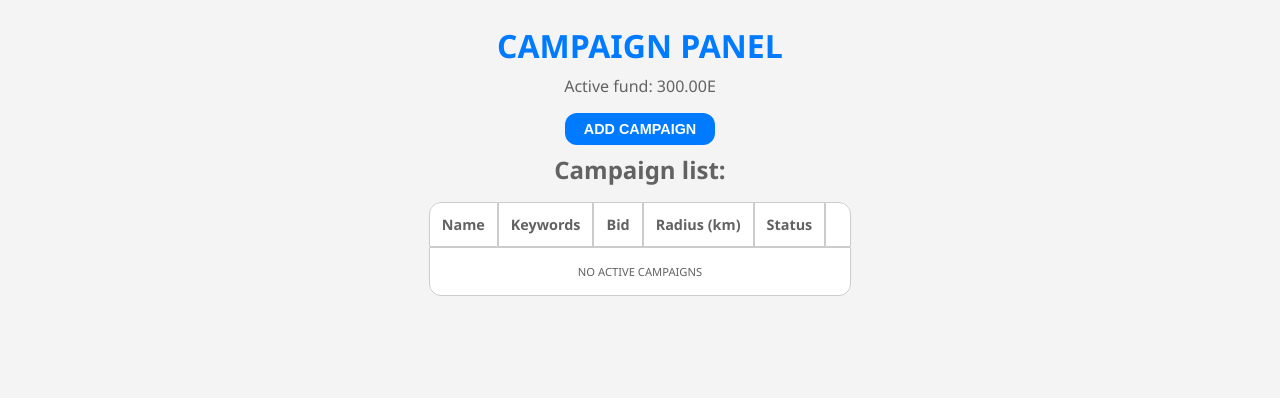
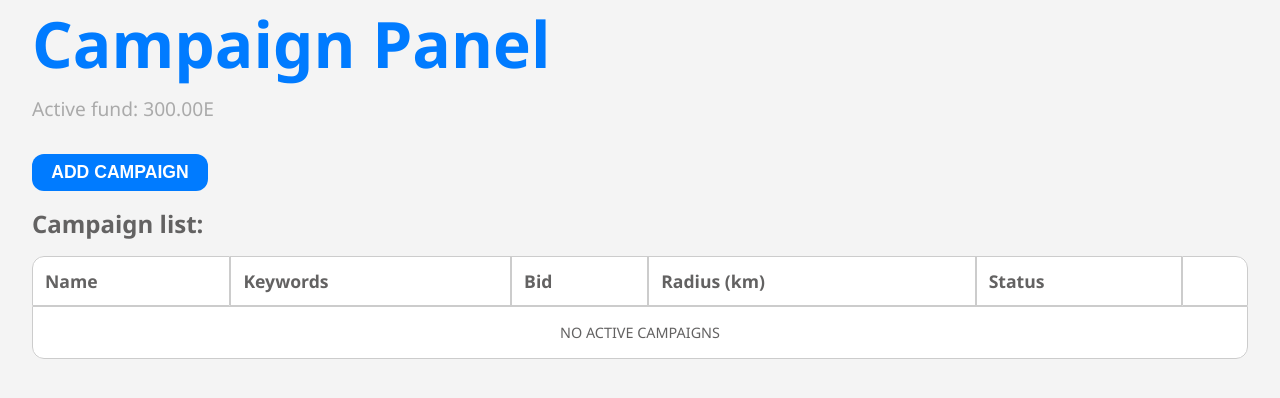
Before and after one commit to FaberNiko/Campaign, a React (Vite) app in the folder campaign-app/: page / in a window 1280 px wide. Shown: the top 398 px of the page. Built offline with nearby package versions, Linux system fonts and the light colour scheme.

Commit message:
Updated styling

```diff
--- a/campaign-app/src/components/CampaignList.jsx
+++ b/campaign-app/src/components/CampaignList.jsx
@@ -34,10 +34,10 @@ export const CampaignList = ({ campaigns, onOpenModal, onDelete, onEdit }) => {
 								<td data-label="Bid">{c.bid} E</td>
 								<td data-label="Radius">{c.radius} km</td>
 								<td data-label="Status">{c.status}</td>
-								<div className="buttonsBox">
+								<td className="buttonsBox">
 									<button className="editBtn" onClick={() => onEdit(index)}>Edit</button>
 									<button className="deleteBtn" onClick={() => onDelete(index)}>Delete</button>
-								</div>
+								</td>
 							</tr>
 						))
 					)}
--- a/campaign-app/src/styles/App.scss
+++ b/campaign-app/src/styles/App.scss
@@ -7,11 +7,15 @@
 body {
 	display: flex;
 	justify-content: center;
-	margin: 0;
-	padding: 0;
+	align-items: center;
+	height: 100vh;
 	font-family: "Segoe UI", Tahoma, Geneva, Verdana, sans-serif;
 	background-color: #f4f4f4;
 	color: #636262;
+}
+
+p {
+	color: #aaa;
 }
 
 h1 {
@@ -41,3 +45,29 @@ h1 {
 	padding: 1rem;
 	max-width: 600px;
 }
+
+@media (min-width: 768px) {
+	body {
+		display: block;
+	}
+
+	.content {
+		text-align: left;
+		padding-left: 2rem;
+		padding-right: 2rem;
+
+		h1 {
+			text-align: left;
+			font-size: 4rem;
+		}
+
+		p {
+			text-align: left;
+			font-size: 1.2rem;
+		}
+	}
+
+	.modal {
+		width: 100%;
+	}
+}
--- a/campaign-app/src/styles/CampaignForm.scss
+++ b/campaign-app/src/styles/CampaignForm.scss
@@ -1,8 +1,3 @@
-h1 {
-	margin-top: 1.5rem;
-	font-size: 1.6rem;
-	text-transform: uppercase;
-}
 
 form {
 	display: flex;
@@ -33,8 +28,8 @@ form {
 }
 
 label {
-	font-weight: bold;
-	color: #333;
+	font-weight: 500;
+	color: #494949;
 }
 
 input,
@@ -45,7 +40,8 @@ select {
 	border: 1px solid #ccc;
 	border-radius: 6px;
 	font-size: 1rem;
-	background-color: #a7a7a7;
+	background-color: #cfcfcf;
+    color: #4e4e4e;
 	transition: border-color 0.2s ease;
 
 	&:focus {
@@ -71,3 +67,20 @@ button[type="submit"] {
 		background-color: #0056b3;
 	}
 }
+
+@media (min-width: 768px) {
+    form {
+        font-size: 1.2rem;
+        padding: 0.7rem;
+    }
+
+    .buttonBox {
+        padding: 0 1rem;
+    }
+
+    .closeBtn {
+        cursor: pointer;
+
+    }
+
+}
--- a/campaign-app/src/styles/CampaignList.scss
+++ b/campaign-app/src/styles/CampaignList.scss
@@ -84,12 +84,33 @@
 
 
 	// Desktop styles
-	@media (min-width: 768px) {
+}
+@media (min-width: 768px) {
+
+	.campaign-list {
+		width: 100%;
+		max-width: 100%;
+		margin-top: 2rem;
+		padding: 0;
+
+		.openBtn {
+			margin-bottom: 1rem;
+			font-size: 1.1rem;
+			transition: background-color .3s ease;
+			cursor: pointer;
+
+			&:hover {
+				background-color: #0056b3;
+			}
+		}
+
 		table {
+			width: 100%;
 			display: table;
 			border-collapse: separate;
 			border-spacing: 0;
 			overflow: hidden;
+			font-size: 1.1rem;
 
 			thead {
 				display: table-header-group;
@@ -100,6 +121,9 @@
 				display: table-row;
 			}
 
+			td {
+				font-size: 0.9rem;
+			}
 			td,
 			th {
 				display: table-cell;
@@ -108,12 +132,31 @@
 				text-align: left;
 			}
 
+
 			td::before {
 				content: none;
 			}
 
+			.buttonsBox {
+				button {
+					font-size: 0.9rem;
+					transition: background-color .3s ease;
+					cursor: pointer;
+				}
+
+				.editBtn:hover {
+					background-color: #0056b3;
+				}
+				.deleteBtn:hover {
+					background-color: rgb(184, 1, 1);
+				}
+			}
+
 			td:last-child {
 				border-bottom: 1px solid #ccc;
+				margin-top: 0;
+				padding: 1rem;
+
 			}
 
 			thead tr th:first-child {
--- a/campaign-app/src/styles/KeywordSelect.scss
+++ b/campaign-app/src/styles/KeywordSelect.scss
@@ -12,7 +12,8 @@
 		border: 1px solid #ccc;
 		border-radius: 6px;
 		font-size: 1rem;
-		background-color: #a7a7a7;
+		background-color: #cfcfcf;
+		color: #4e4e4e;
 		transition: border-color 0.2s ease;
 
 		&:focus {
@@ -70,3 +71,16 @@
 		}
 	}
 }
+
+@media (min-width: 768px) {
+	.keyword-select {
+		width: 100%;
+
+
+		.suggestions {
+			display: flex;
+			gap: 0.3rem;
+			border: none;
+		}
+	}
+}
```
Lines whose indentation alone changed are shown as unchanged.
